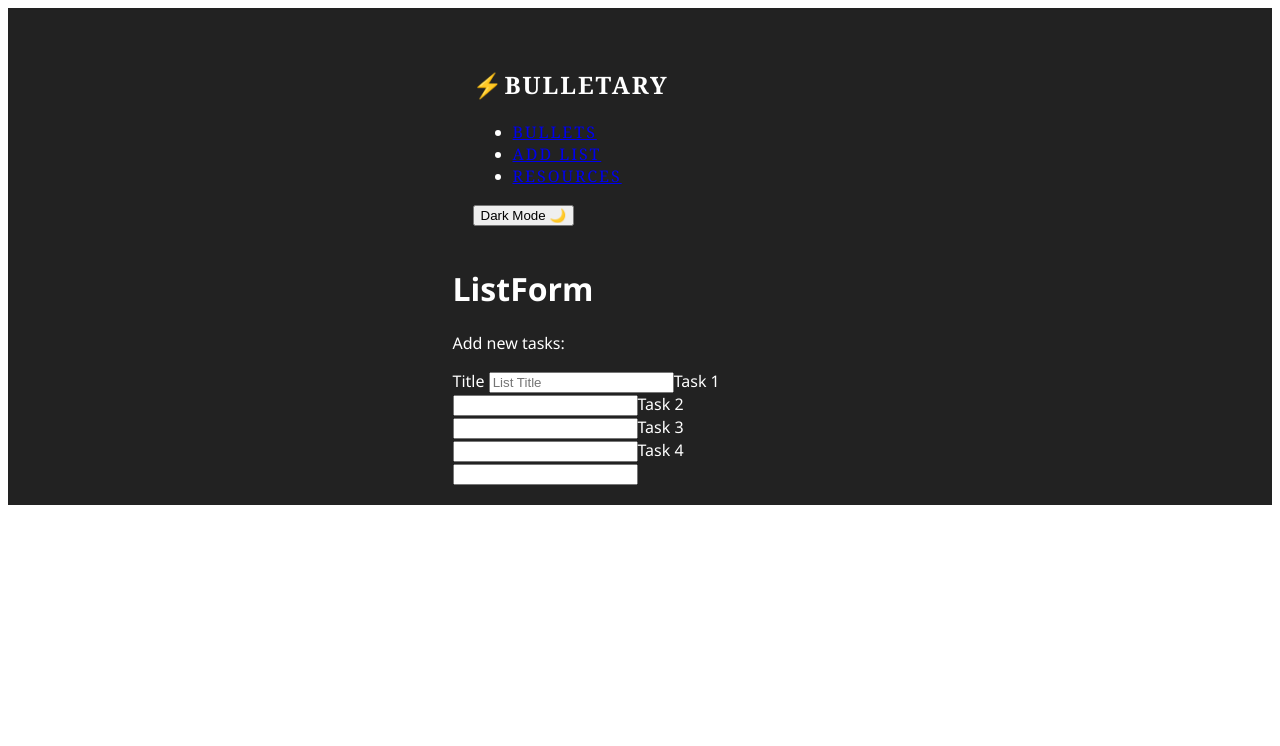
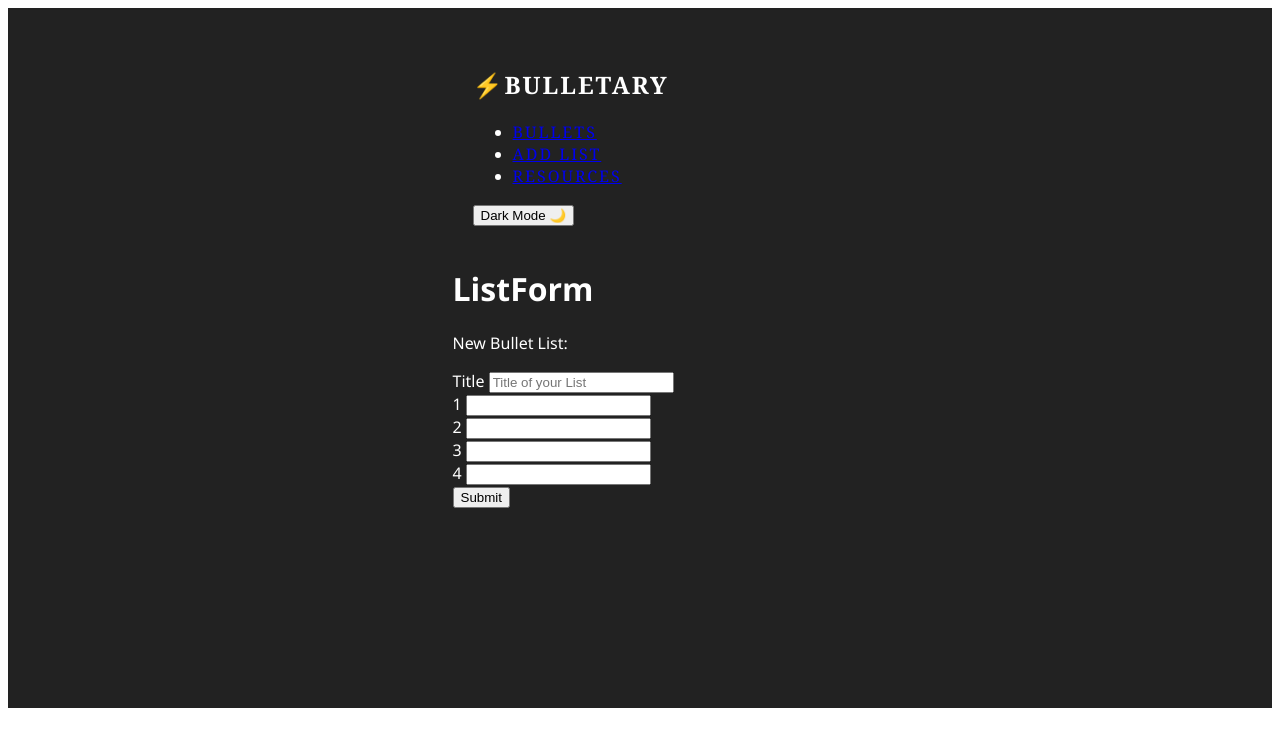
Before and after one commit to evareitzel/Bulletor, a React (Create React App) app: page /add-list in a window 1280 px wide. Shown: the top 746 px of the page. Built offline with nearby package versions, Linux system fonts and the light colour scheme; data requests are answered from the project's data file.

Commit message:
Controlled form works

```diff
--- a/src/components/ListContainer.js
+++ b/src/components/ListContainer.js
@@ -1,4 +1,5 @@
 import List from './List'
+// Stretch goal: show list titles, onClick view details (get items, setState)
 
 function ListContainer({lists}){
 
--- a/src/components/ListForm.js
+++ b/src/components/ListForm.js
@@ -5,29 +5,73 @@ import {useState} from 'react'
 
 function ListForm() {
   const [title, setTitle] = useState("")
-  const [newTask, setNewTask] = useState("")
+  const [task1, setTask1] = useState("")
+  const [task2, setTask2] = useState("")
+  const [task3, setTask3] = useState("")
+  const [task4, setTask4] = useState("")
 
   function handleTitleChange(e){
-    e.preventDefault()
-    setTitle(e.target.input)
-  }
-  function handleNewTaskChange(e){
-    setNewTask(e.target.value)
+    // e.preventDefault()
+    setTitle(e.target.value)
   }
 
-  console.log(title)
-  console.log(newTask)
+  function handleTask1Change(e){
+    setTask1(e.target.value)
+  }
+
+  function handleTask2Change(e){
+    setTask2(e.target.value)
+  }
+
+  function handleTask3Change(e){
+    setTask3(e.target.value)
+  }
+
+  function handleTask4Change(e){
+    setTask4(e.target.value)
+  }
+
+  console.log('Title: ', title)
+  console.log('Task 1: ', task1)
+  console.log('Task 2: ', task2)
+  console.log('Task 3: ', task3)
+  console.log('Task 4: ', task4)
 
   return (
     <>
       <h1>ListForm</h1>
-      <p>Add new tasks: </p>
+      <p>New Bullet List: </p>
       <form>
-      <label>Title </label><input onChange={handleTitleChange} placeholder="List Title"></input>
-        <label onChange={handleNewTaskChange}>Task 1 </label><input></input>
-        <label>Task 2 </label><input></input>
-        <label>Task 3 </label><input></input>
-        <label>Task 4 </label><input></input>
+        <div>
+          <label>Title </label>
+          <input
+            onChange={handleTitleChange}
+            placeholder="Title of your List"
+            // type="text"
+            // value="title"
+          ></input>
+        </div>
+        <div>
+          <label>1 </label>
+          <input onChange={handleTask1Change}>
+          </input>
+        </div>
+        <div>
+          <label>2 </label>
+          <input onChange={handleTask2Change}>
+          </input>
+        </div>
+        <div>
+          <label>3 </label>
+          <input onChange={handleTask3Change}>
+          </input>
+        </div>
+        <div>
+          <label>4 </label>
+          <input onChange={handleTask4Change}>
+          </input>
+        </div>
+        <button type="submit">Submit</button>
       </form>
     </>
   )
--- a/src/stylesheets/App.css
+++ b/src/stylesheets/App.css
@@ -6,7 +6,7 @@
   /* font-size: 16px; */
   font-family: 'Segoe UI', Tahoma, Geneva, Verdana, sans-serif;
   margin: auto;
-  padding: 20px;
+  padding: 20px 20px 200px 20px;
 }
 
 .background {
```
